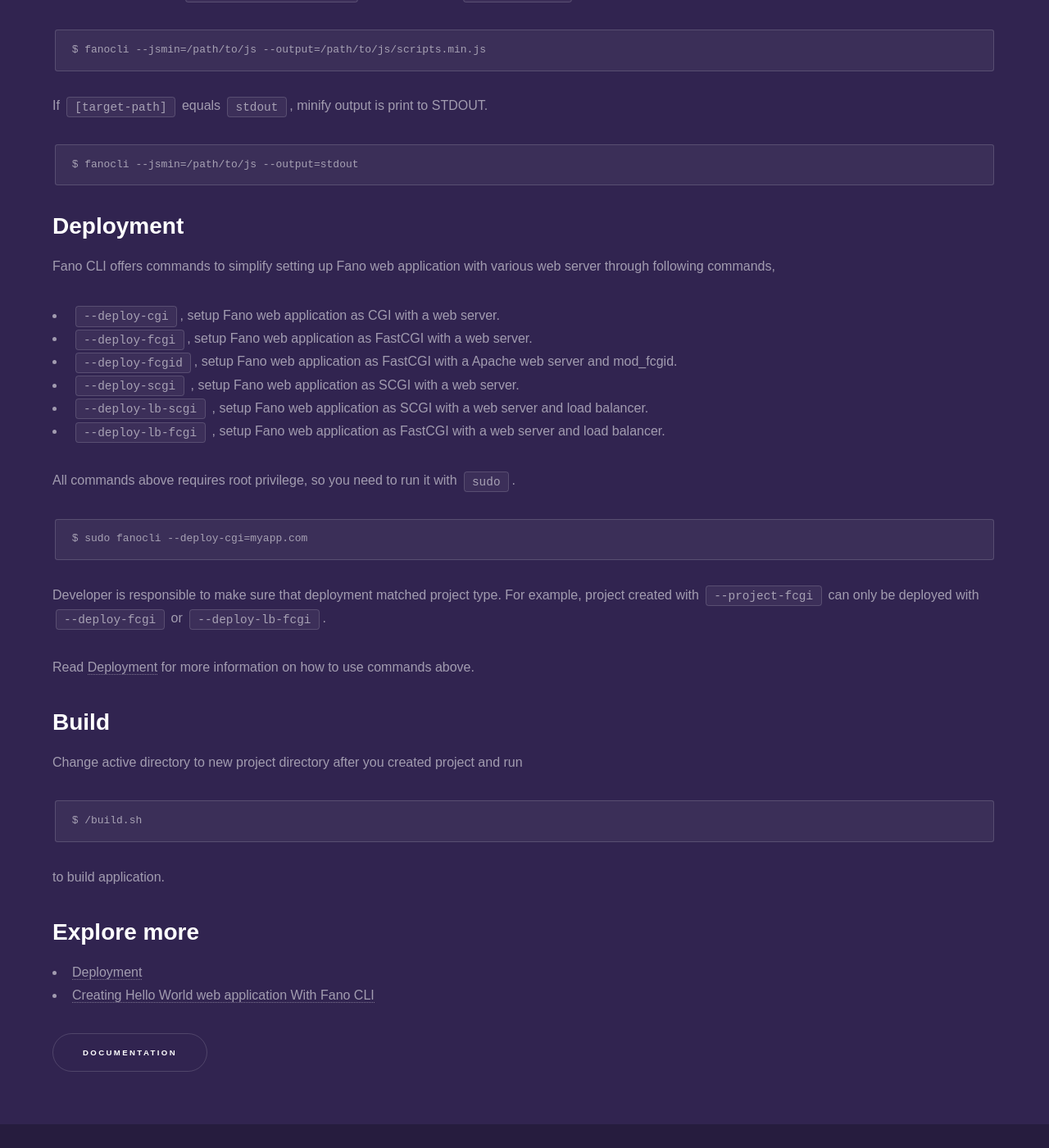
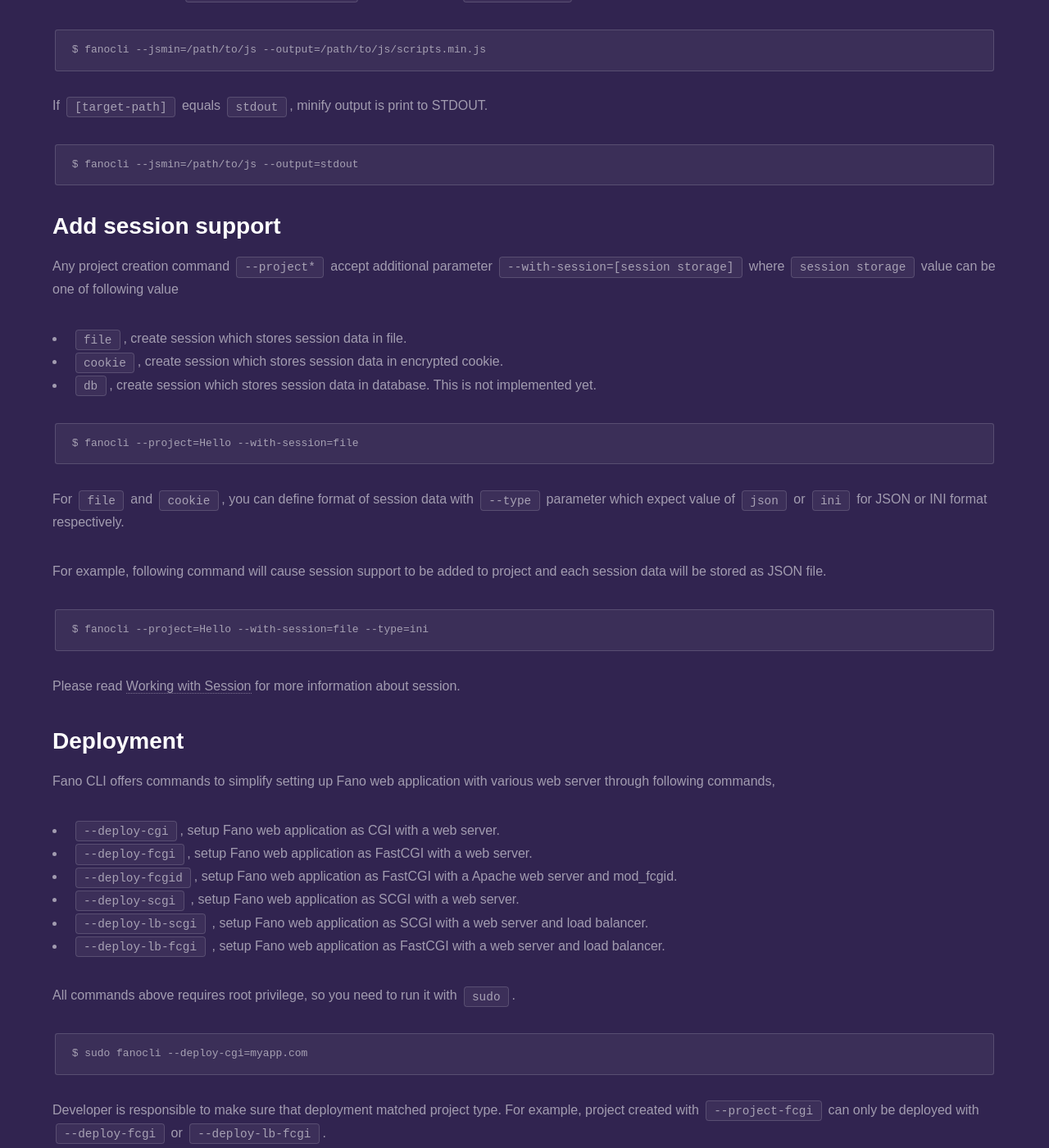
Before and after one commit to fanoframework/fanoframework.github.io, a Jekyll site: the page built from scaffolding-with-fano-cli/index.md, in a window 1280 px wide and 1400 px high, scrolled down 8589 px. Shown: the whole window at 82% size. Built offline with Jekyll 4.4.1, drawn with Linux system fonts in a browser that asks for light colours; our own code applies the rules of GitHub Pages for plain Markdown files.

Commit message:
add content about create project with session

````diff
--- a/scaffolding-with-fano-cli/index.md
+++ b/scaffolding-with-fano-cli/index.md
@@ -349,6 +349,26 @@
 $ fanocli --jsmin=/path/to/js --output=stdout
 ```
 
+## Add session support
+
+Any project creation command `--project*` accept additional parameter `--with-session=[session storage]` where `session storage` value can be one of following value
+
+- `file`, create session which stores session data in file.
+- `cookie`, create session which stores session data in encrypted cookie.
+- `db`, create session which stores session data in database. This is not implemented yet.
+
+```
+$ fanocli --project=Hello --with-session=file
+```
+For `file` and `cookie`, you can define format of session data with `--type` parameter which expect value of `json` or `ini` for JSON or INI format respectively.
+
+For example, following command will cause session support to be added to project and each session data will be stored as JSON file.
+
+```
+$ fanocli --project=Hello --with-session=file --type=ini
+```
+Please read [Working with Session](/working-with-session) for more information about session.
+
 ## Deployment
 
 Fano CLI offers commands to simplify setting up Fano web application with various web server through following commands,
````
